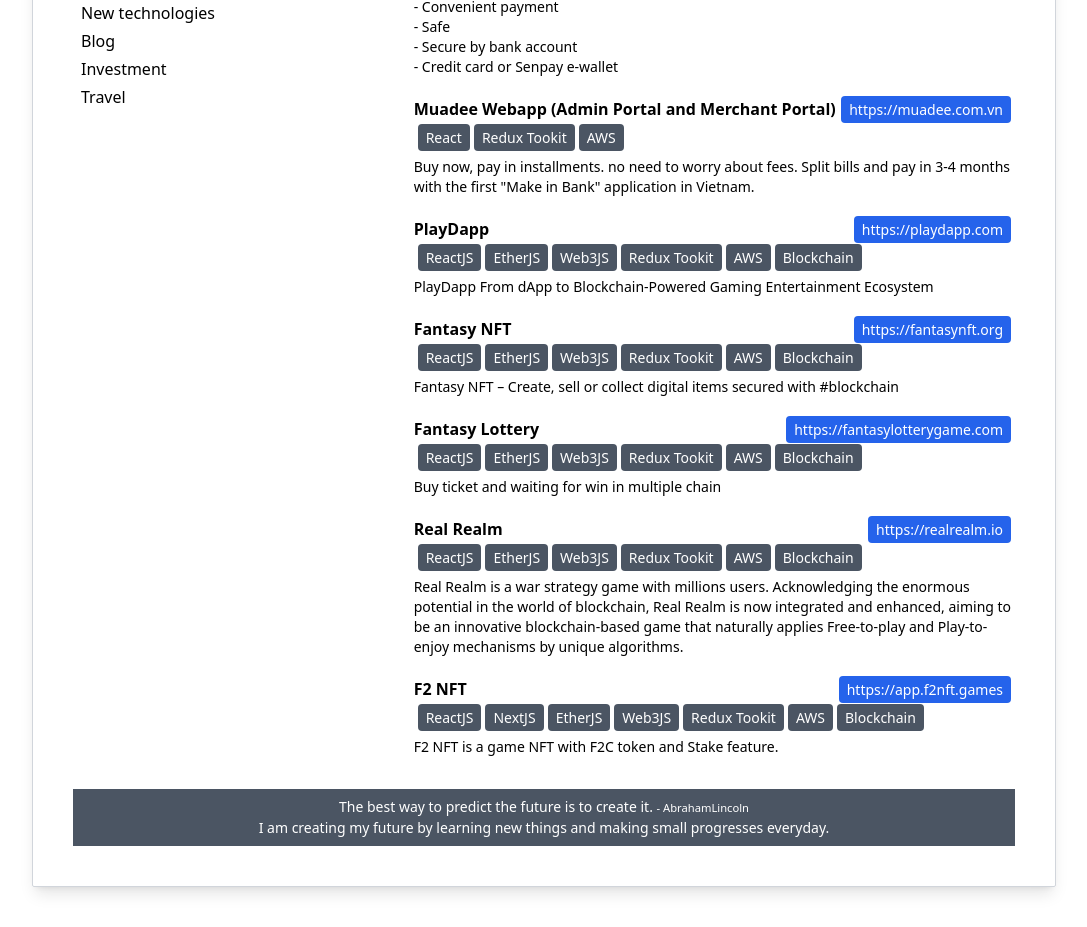
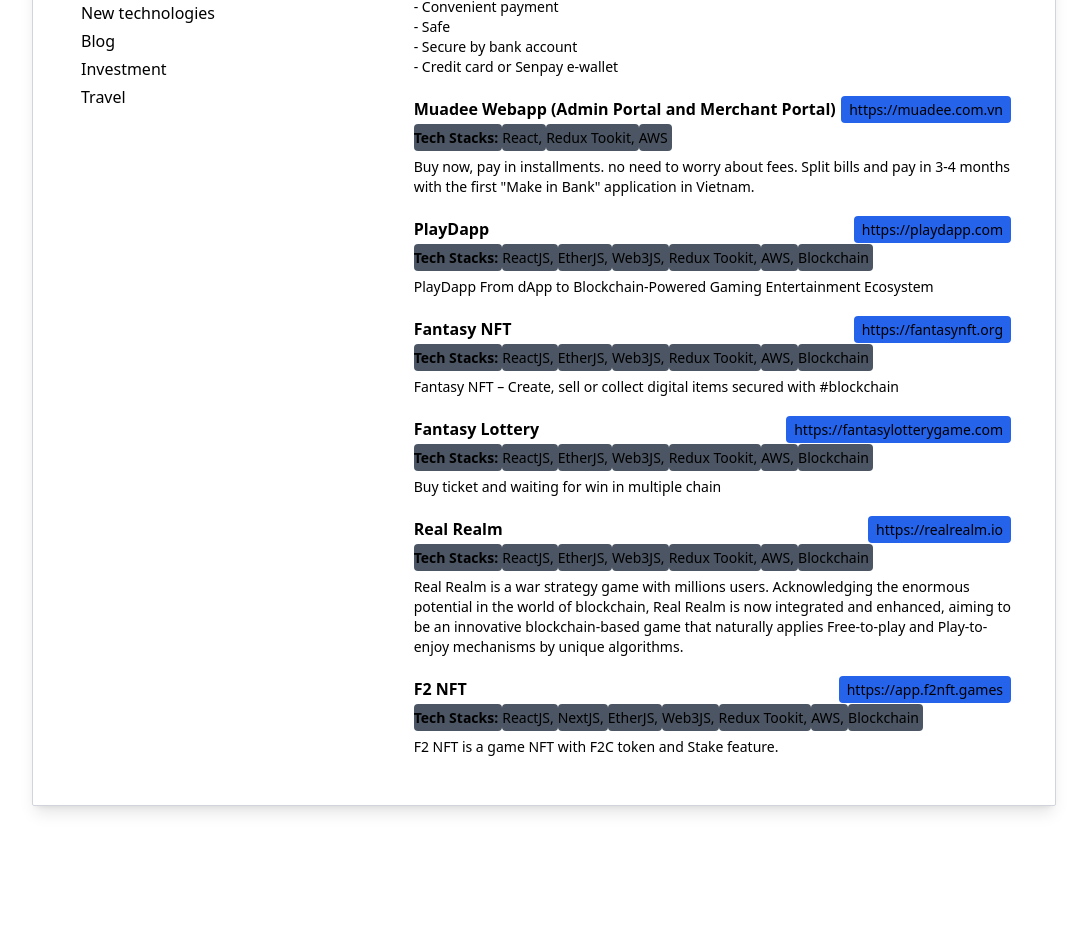
Before and after one commit to thuongthanhto/dev-tuts, a Next.js app: page /cv in a window 1280 px wide. Shown: the part 1200-2127 px from the top of the page, without its empty margins (96-1183 px from the left). After the commit the page ends 2046 px from the top, so only its background shows below. Built offline with nearby package versions, Linux system fonts and the light colour scheme.

Commit message:
Update cv

```diff
--- a/src/pages/cv.tsx
+++ b/src/pages/cv.tsx
@@ -3,14 +3,14 @@
 /* eslint-disable react/no-unescaped-entities */
 export default function Home() {
   return (
-    <div className="container mx-auto flex flex-col md:flex-row md:justify-center">
+    <div className="mx-auto flex flex-col md:flex-row md:justify-center">
       <div className="border border-gray-300 rounded-sm shadow-lg p-4 md:p-10 md:w-4/5 mt-10 mb-10">
         <header>
           <ul className="flex flex-wrap justify-end gap-2">
             <li>
               <a
                 href="https://www.linkedin.com/in/thuongthanhto/"
-                className="bg-blue-600 p-2 font-semibold text-white inline-flex items-center space-x-2 rounded"
+                className="bg-blue-600 p-2 font-semibold text-black inline-flex items-center space-x-2 rounded"
                 target="_blank"
                 rel="noreferrer"
               >
@@ -29,7 +29,7 @@
             <li>
               <a
                 href="https://github.com/thuongthanhto"
-                className="bg-gray-700 p-2 font-medium text-white inline-flex items-center space-x-2 rounded"
+                className="bg-gray-700 p-2 font-medium text-black inline-flex items-center space-x-2 rounded"
                 target="_blank"
                 rel="noreferrer"
               >
@@ -59,9 +59,6 @@
               {/* <div className="bg-cover bg-no-repeat rounded-full h-52 w-52"
                         style="background-image: url(../bootstrap/dog.jpg)">
                     </div> */}
-              <Link href="/cv.pdf" className="text-blue-700">
-                Download PDF
-              </Link>
             </div>
             <div className="grid justify-items-end">
               <h1 className="text-4xl md:text-7xl font-extrabold mt-1">Thuong To</h1>
@@ -213,7 +210,7 @@
                         <a
                           href="https://www.sendo.vn/tien-ich"
                           target="_blank"
-                          className="bg-blue-600 text-white px-2 py-1 mr-1 text-sm rounded"
+                          className="bg-blue-600 text-black px-2 py-1 mr-1 text-sm rounded"
                           rel="noreferrer"
                         >
                           https://www.sendo.vn/tien-ich
@@ -223,9 +220,10 @@
                   </div>
 
                   <p className="mb-2">
-                    <span className="bg-gray-600 text-white px-2 py-1 ml-1 text-sm rounded">ReactJS</span>
-                    <span className="bg-gray-600 text-white px-2 py-1 ml-1 text-sm rounded">Redux</span>
-                    <span className="bg-gray-600 text-white px-2 py-1 ml-1 text-sm rounded">Jenkin</span>
+                    <span className="bg-gray-600 text-black pr-1 py-1 text-sm rounded font-bold">Tech Stacks:</span>
+                    <span className="bg-gray-600 text-black pr-1 py-1 text-sm rounded">ReactJS,</span>
+                    <span className="bg-gray-600 text-black pr-1 py-1 text-sm rounded">Redux,</span>
+                    <span className="bg-gray-600 text-black pr-1 py-1 text-sm rounded">Jenkin</span>
                   </p>
 
                   <div className="text-sm">
@@ -249,7 +247,7 @@
                         <a
                           href="https://muadee.com.vn/"
                           target="_blank"
-                          className="bg-blue-600 text-white px-2 py-1 mr-1 text-sm rounded"
+                          className="bg-blue-600 text-black px-2 py-1 mr-1 text-sm rounded"
                           rel="noreferrer"
                         >
                           https://muadee.com.vn
@@ -259,9 +257,10 @@
                   </div>
 
                   <p className="mb-2">
-                    <span className="bg-gray-600 text-white px-2 py-1 ml-1 text-sm rounded">React</span>
-                    <span className="bg-gray-600 text-white px-2 py-1 ml-1 text-sm rounded">Redux Tookit</span>
-                    <span className="bg-gray-600 text-white px-2 py-1 ml-1 text-sm rounded">AWS</span>
+                    <span className="bg-gray-600 text-black pr-1 py-1 text-sm rounded font-bold">Tech Stacks:</span>
+                    <span className="bg-gray-600 text-black pr-1 py-1 text-sm rounded">React,</span>
+                    <span className="bg-gray-600 text-black pr-1 py-1 text-sm rounded">Redux Tookit,</span>
+                    <span className="bg-gray-600 text-black pr-1 py-1 text-sm rounded">AWS</span>
                   </p>
 
                   <p className="text-sm">
@@ -277,7 +276,7 @@
                         <a
                           href="https://playdapp.com/"
                           target="_blank"
-                          className="bg-blue-600 text-white px-2 py-1 mr-1 text-sm rounded"
+                          className="bg-blue-600 text-black px-2 py-1 mr-1 text-sm rounded"
                           rel="noreferrer"
                         >
                           https://playdapp.com
@@ -286,12 +285,13 @@
                     </ul>
                   </div>
                   <p className="mb-2">
-                    <span className="bg-gray-600 text-white px-2 py-1 ml-1 text-sm rounded">ReactJS</span>
-                    <span className="bg-gray-600 text-white px-2 py-1 ml-1 text-sm rounded">EtherJS</span>
-                    <span className="bg-gray-600 text-white px-2 py-1 ml-1 text-sm rounded">Web3JS</span>
-                    <span className="bg-gray-600 text-white px-2 py-1 ml-1 text-sm rounded">Redux Tookit</span>
-                    <span className="bg-gray-600 text-white px-2 py-1 ml-1 text-sm rounded">AWS</span>
-                    <span className="bg-gray-600 text-white px-2 py-1 ml-1 text-sm rounded">Blockchain</span>
+                    <span className="bg-gray-600 text-black pr-1 py-1 text-sm rounded font-bold">Tech Stacks:</span>
+                    <span className="bg-gray-600 text-black pr-1 py-1 text-sm rounded">ReactJS,</span>
+                    <span className="bg-gray-600 text-black pr-1 py-1 text-sm rounded">EtherJS,</span>
+                    <span className="bg-gray-600 text-black pr-1 py-1 text-sm rounded">Web3JS,</span>
+                    <span className="bg-gray-600 text-black pr-1 py-1 text-sm rounded">Redux Tookit,</span>
+                    <span className="bg-gray-600 text-black pr-1 py-1 text-sm rounded">AWS,</span>
+                    <span className="bg-gray-600 text-black pr-1 py-1 text-sm rounded">Blockchain</span>
                   </p>
 
                   <p className="text-sm">PlayDapp From dApp to Blockchain-Powered Gaming Entertainment Ecosystem</p>
@@ -305,7 +305,7 @@
                         <a
                           href="https://fantasynft.org/"
                           target="_blank"
-                          className="bg-blue-600 text-white px-2 py-1 mr-1 text-sm rounded"
+                          className="bg-blue-600 text-black px-2 py-1 mr-1 text-sm rounded"
                           rel="noreferrer"
                         >
                           https://fantasynft.org
@@ -314,12 +314,13 @@
                     </ul>
                   </div>
                   <p className="mb-2">
-                    <span className="bg-gray-600 text-white px-2 py-1 ml-1 text-sm rounded">ReactJS</span>
-                    <span className="bg-gray-600 text-white px-2 py-1 ml-1 text-sm rounded">EtherJS</span>
-                    <span className="bg-gray-600 text-white px-2 py-1 ml-1 text-sm rounded">Web3JS</span>
-                    <span className="bg-gray-600 text-white px-2 py-1 ml-1 text-sm rounded">Redux Tookit</span>
-                    <span className="bg-gray-600 text-white px-2 py-1 ml-1 text-sm rounded">AWS</span>
-                    <span className="bg-gray-600 text-white px-2 py-1 ml-1 text-sm rounded">Blockchain</span>
+                    <span className="bg-gray-600 text-black pr-1 py-1 text-sm rounded font-bold">Tech Stacks:</span>
+                    <span className="bg-gray-600 text-black pr-1 py-1 text-sm rounded">ReactJS,</span>
+                    <span className="bg-gray-600 text-black pr-1 py-1 text-sm rounded">EtherJS,</span>
+                    <span className="bg-gray-600 text-black pr-1 py-1 text-sm rounded">Web3JS,</span>
+                    <span className="bg-gray-600 text-black pr-1 py-1 text-sm rounded">Redux Tookit,</span>
+                    <span className="bg-gray-600 text-black pr-1 py-1 text-sm rounded">AWS,</span>
+                    <span className="bg-gray-600 text-black pr-1 py-1 text-sm rounded">Blockchain</span>
                   </p>
 
                   <p className="text-sm">
@@ -335,7 +336,7 @@
                         <a
                           href="https://fantasynft.org/"
                           target="_blank"
-                          className="bg-blue-600 text-white px-2 py-1 mr-1 text-sm rounded"
+                          className="bg-blue-600 text-black px-2 py-1 mr-1 text-sm rounded"
                           rel="noreferrer"
                         >
                           https://fantasylotterygame.com
@@ -344,12 +345,13 @@
                     </ul>
                   </div>
                   <p className="mb-2">
-                    <span className="bg-gray-600 text-white px-2 py-1 ml-1 text-sm rounded">ReactJS</span>
-                    <span className="bg-gray-600 text-white px-2 py-1 ml-1 text-sm rounded">EtherJS</span>
-                    <span className="bg-gray-600 text-white px-2 py-1 ml-1 text-sm rounded">Web3JS</span>
-                    <span className="bg-gray-600 text-white px-2 py-1 ml-1 text-sm rounded">Redux Tookit</span>
-                    <span className="bg-gray-600 text-white px-2 py-1 ml-1 text-sm rounded">AWS</span>
-                    <span className="bg-gray-600 text-white px-2 py-1 ml-1 text-sm rounded">Blockchain</span>
+                    <span className="bg-gray-600 text-black pr-1 py-1 text-sm rounded font-bold">Tech Stacks:</span>
+                    <span className="bg-gray-600 text-black pr-1 py-1 text-sm rounded">ReactJS,</span>
+                    <span className="bg-gray-600 text-black pr-1 py-1 text-sm rounded">EtherJS,</span>
+                    <span className="bg-gray-600 text-black pr-1 py-1 text-sm rounded">Web3JS,</span>
+                    <span className="bg-gray-600 text-black pr-1 py-1 text-sm rounded">Redux Tookit,</span>
+                    <span className="bg-gray-600 text-black pr-1 py-1 text-sm rounded">AWS,</span>
+                    <span className="bg-gray-600 text-black pr-1 py-1 text-sm rounded">Blockchain</span>
                   </p>
 
                   <p className="text-sm">Buy ticket and waiting for win in multiple chain </p>
@@ -362,7 +364,7 @@
                       <li>
                         <a
                           href="https://realrealm.io"
-                          className="bg-blue-600 text-white px-2 py-1 mr-1 text-sm rounded"
+                          className="bg-blue-600 text-black px-2 py-1 mr-1 text-sm rounded"
                         >
                           https://realrealm.io
                         </a>
@@ -370,12 +372,13 @@
                     </ul>
                   </div>
                   <p className="mb-2">
-                    <span className="bg-gray-600 text-white px-2 py-1 ml-1 text-sm rounded">ReactJS</span>
-                    <span className="bg-gray-600 text-white px-2 py-1 ml-1 text-sm rounded">EtherJS</span>
-                    <span className="bg-gray-600 text-white px-2 py-1 ml-1 text-sm rounded">Web3JS</span>
-                    <span className="bg-gray-600 text-white px-2 py-1 ml-1 text-sm rounded">Redux Tookit</span>
-                    <span className="bg-gray-600 text-white px-2 py-1 ml-1 text-sm rounded">AWS</span>
-                    <span className="bg-gray-600 text-white px-2 py-1 ml-1 text-sm rounded">Blockchain</span>
+                    <span className="bg-gray-600 text-black pr-1 py-1 text-sm rounded font-bold">Tech Stacks:</span>
+                    <span className="bg-gray-600 text-black pr-1 py-1 text-sm rounded">ReactJS,</span>
+                    <span className="bg-gray-600 text-black pr-1 py-1 text-sm rounded">EtherJS,</span>
+                    <span className="bg-gray-600 text-black pr-1 py-1 text-sm rounded">Web3JS,</span>
+                    <span className="bg-gray-600 text-black pr-1 py-1 text-sm rounded">Redux Tookit,</span>
+                    <span className="bg-gray-600 text-black pr-1 py-1 text-sm rounded">AWS,</span>
+                    <span className="bg-gray-600 text-black pr-1 py-1 text-sm rounded">Blockchain</span>
                   </p>
 
                   <p className="text-sm">
@@ -393,7 +396,7 @@
                       <li>
                         <a
                           href="https://app.f2nft.games "
-                          className="bg-blue-600 text-white px-2 py-1 mr-1 text-sm rounded"
+                          className="bg-blue-600 text-black px-2 py-1 mr-1 text-sm rounded"
                         >
                           https://app.f2nft.games
                         </a>
@@ -401,13 +404,14 @@
                     </ul>
                   </div>
                   <p className="mb-2">
-                    <span className="bg-gray-600 text-white px-2 py-1 ml-1 text-sm rounded">ReactJS</span>
-                    <span className="bg-gray-600 text-white px-2 py-1 ml-1 text-sm rounded">NextJS</span>
-                    <span className="bg-gray-600 text-white px-2 py-1 ml-1 text-sm rounded">EtherJS</span>
-                    <span className="bg-gray-600 text-white px-2 py-1 ml-1 text-sm rounded">Web3JS</span>
-                    <span className="bg-gray-600 text-white px-2 py-1 ml-1 text-sm rounded">Redux Tookit</span>
-                    <span className="bg-gray-600 text-white px-2 py-1 ml-1 text-sm rounded">AWS</span>
-                    <span className="bg-gray-600 text-white px-2 py-1 ml-1 text-sm rounded">Blockchain</span>
+                    <span className="bg-gray-600 text-black pr-1 py-1 text-sm rounded font-bold">Tech Stacks:</span>
+                    <span className="bg-gray-600 text-black pr-1 py-1 text-sm rounded">ReactJS,</span>
+                    <span className="bg-gray-600 text-black pr-1 py-1 text-sm rounded">NextJS,</span>
+                    <span className="bg-gray-600 text-black pr-1 py-1 text-sm rounded">EtherJS,</span>
+                    <span className="bg-gray-600 text-black pr-1 py-1 text-sm rounded">Web3JS,</span>
+                    <span className="bg-gray-600 text-black pr-1 py-1 text-sm rounded">Redux Tookit,</span>
+                    <span className="bg-gray-600 text-black pr-1 py-1 text-sm rounded">AWS,</span>
+                    <span className="bg-gray-600 text-black pr-1 py-1 text-sm rounded">Blockchain</span>
                   </p>
 
                   <p className="text-sm">F2 NFT is a game NFT with F2C token and Stake feature. </p>
@@ -416,15 +420,6 @@
             </section>
           </div>
         </main>
-
-        <footer className="mt-6">
-          <p className="bg-gray-600 text-white text-center text-sm pt-2">
-            The best way to predict the future is to create it. <small>- AbrahamLincoln</small>
-          </p>
-          <p className="bg-gray-600 text-white text-center text-sm pb-2">
-            I am creating my future by learning new things and making small progresses everyday.
-          </p>
-        </footer>
       </div>
     </div>
   )
```
Also changed, not shown: 1 other file (tests, documents, lock files or other folders).
